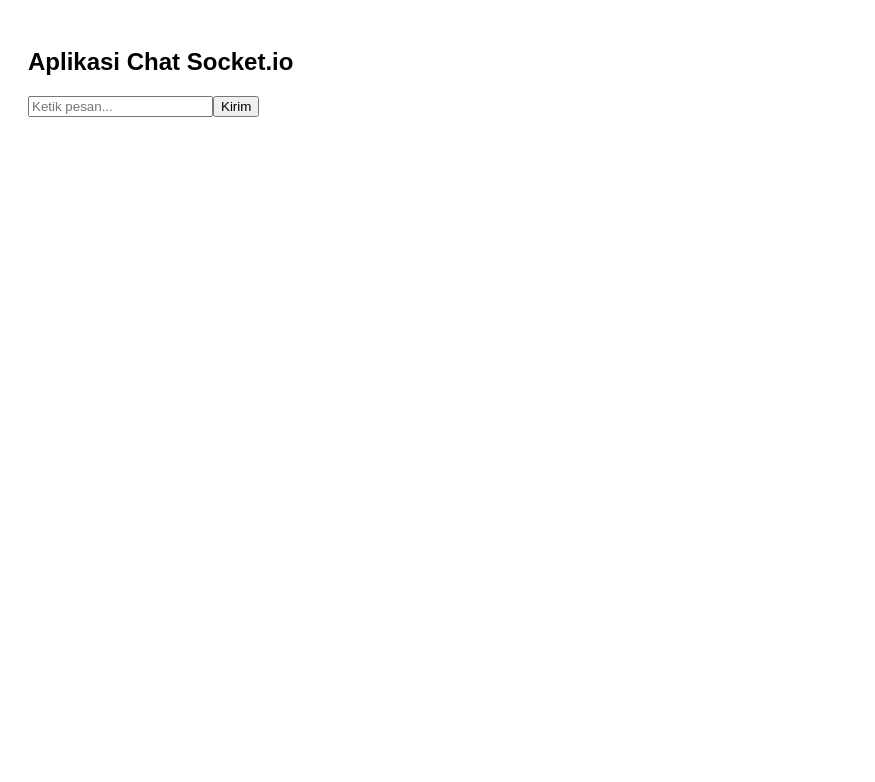
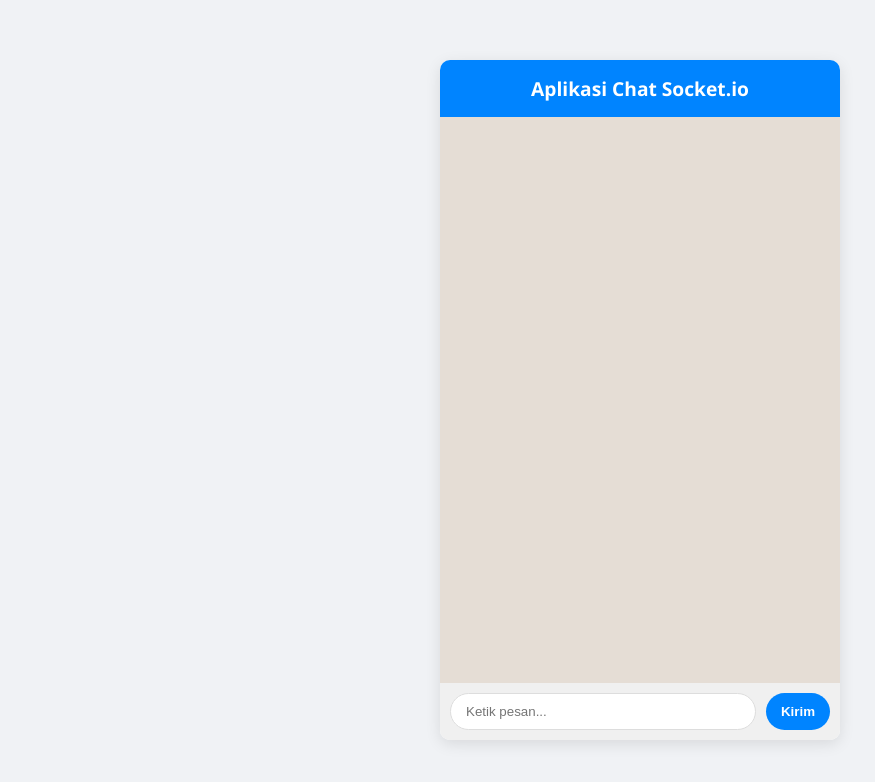
Before and after one commit to aryadefa1166/Aplikasi-Socket-JarKom, a website: page public/index.html in a window 1280 px wide. Shown: the whole page, without its empty margins (0-875 px from the left). Drawn offline with nearby package versions, Linux system fonts and the light colour scheme; no server answers.

Commit message:
menambahkan css

```diff
--- /dev/null
+++ b/public/client.js
@@ -0,0 +1,24 @@
+// Inisialisasi socket
+var socket = io();
+
+var form = document.getElementById('form');
+var input = document.getElementById('input');
+
+form.addEventListener('submit', function(e) {
+    e.preventDefault();
+    if (input.value) {
+        // Kirim pesan ke server
+        socket.emit('chat message', input.value);
+        input.value = '';
+    }
+});
+
+// Terima pesan dari server
+socket.on('chat message', function(msg) {
+    var item = document.createElement('li');
+    item.textContent = msg;
+    document.getElementById('messages').appendChild(item);
+
+    // Auto scroll ke bawah
+    window.scrollTo(0, document.body.scrollHeight);
+});
--- a/public/index.html
+++ b/public/index.html
@@ -2,18 +2,17 @@
 <html>
 <head>
     <title>Chat Jarkom</title>
-    <style>
-        body { font-family: sans-serif; padding: 20px; }
-        #messages { list-style-type: none; margin: 0; padding: 0; }
-        #messages li { padding: 8px; margin-bottom: 10px; background: #f4f4f4; border-radius: 5px; }
-    </style>
+    <link rel="stylesheet" href="style.css">
 </head>
 <body>
-    <h2>Aplikasi Chat Socket.io</h2>
-    <ul id="messages"></ul>
-    <form id="form" action="">
-        <input id="input" autocomplete="off" placeholder="Ketik pesan..." /><button>Kirim</button>
-    </form>
+    <div class="chat-container">
+        <h2>Aplikasi Chat Socket.io</h2>
+        <ul id="messages"></ul>
+        <form id="form" action="">
+            <input id="input" autocomplete="off" placeholder="Ketik pesan..." />
+            <button>Kirim</button>
+        </form>
+    </div>
 
     <script src="/socket.io/socket.io.js"></script>
     <script>
@@ -35,5 +34,6 @@
             document.getElementById('messages').appendChild(item);
         });
     </script>
+    <script src="client.js"></script>
 </body>
 </html>
--- /dev/null
+++ b/public/style.css
@@ -0,0 +1,76 @@
+* { box-sizing: border-box; margin: 0; padding: 0; }
+body {
+    font-family: 'Segoe UI', Tahoma, sans-serif;
+    background-color: #f0f2f5;
+    display: flex;
+    justify-content: center;
+    align-items: center;
+    height: 100vh;
+}
+
+.chat-container {
+    width: 400px;
+    height: 85vh;
+    background: white;
+    display: flex;
+    flex-direction: column;
+    border-radius: 10px;
+    box-shadow: 0 4px 15px rgba(0,0,0,0.1);
+    overflow: hidden;
+}
+
+h2 {
+    background: #0084ff;
+    color: white;
+    padding: 15px;
+    text-align: center;
+    font-size: 1.2rem;
+}
+
+#messages {
+    flex: 1;
+    padding: 15px;
+    overflow-y: auto;
+    list-style-type: none;
+    background: #e5ddd5;
+    display: flex;
+    flex-direction: column;
+    gap: 8px;
+}
+
+#messages li {
+    padding: 10px 15px;
+    background: white;
+    border-radius: 15px;
+    max-width: 80%;
+    width: fit-content;
+    box-shadow: 0 1px 2px rgba(0,0,0,0.1);
+    font-size: 0.9rem;
+}
+
+#form {
+    display: flex;
+    padding: 10px;
+    background: #f0f0f0;
+    gap: 10px;
+}
+
+#input {
+    flex: 1;
+    padding: 10px 15px;
+    border: 1px solid #ddd;
+    border-radius: 20px;
+    outline: none;
+}
+
+button {
+    background: #0084ff;
+    color: white;
+    border: none;
+    padding: 8px 15px;
+    border-radius: 20px;
+    cursor: pointer;
+    font-weight: bold;
+}
+
+button:hover { background: #0073e6; }
```
